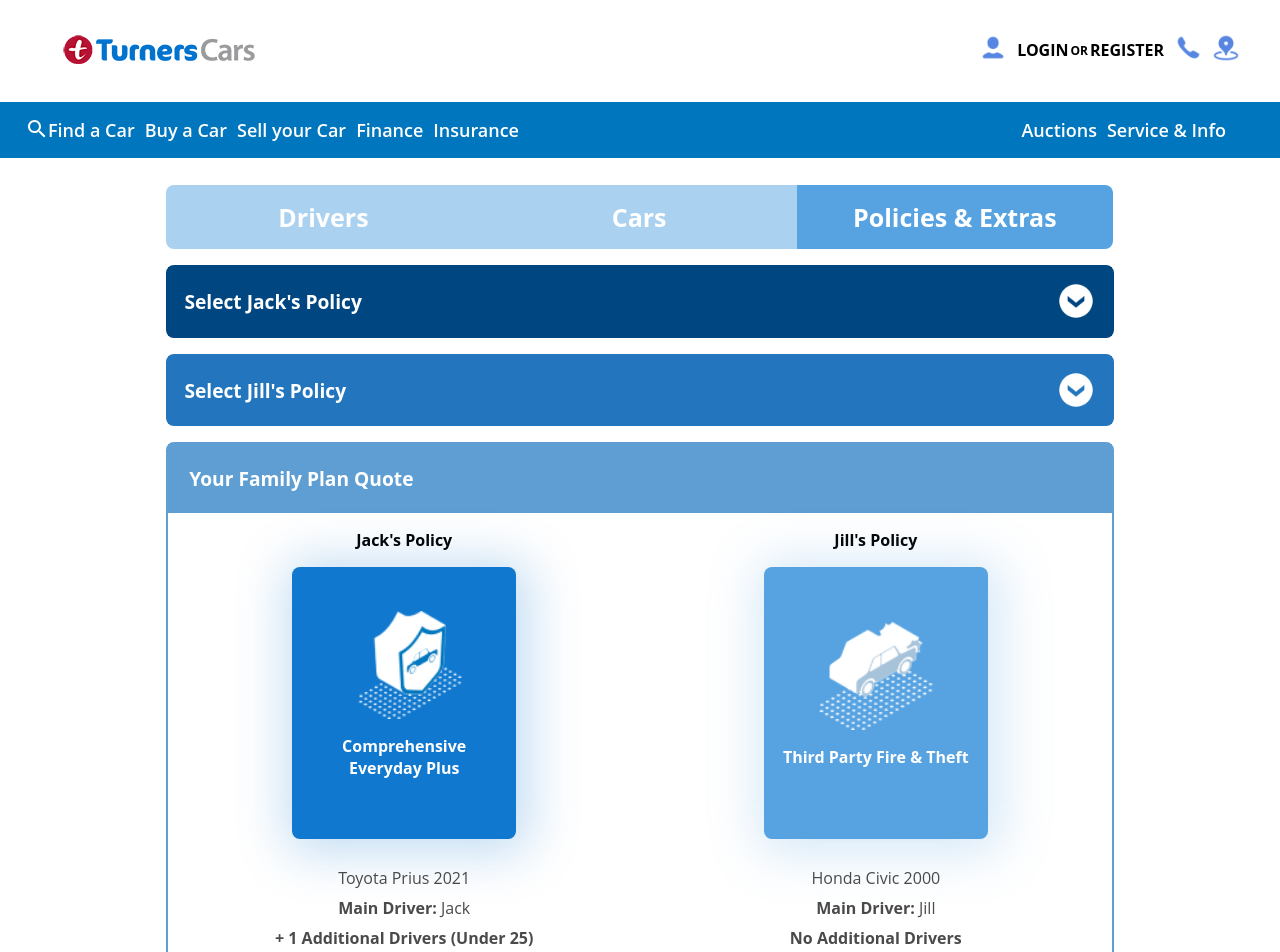
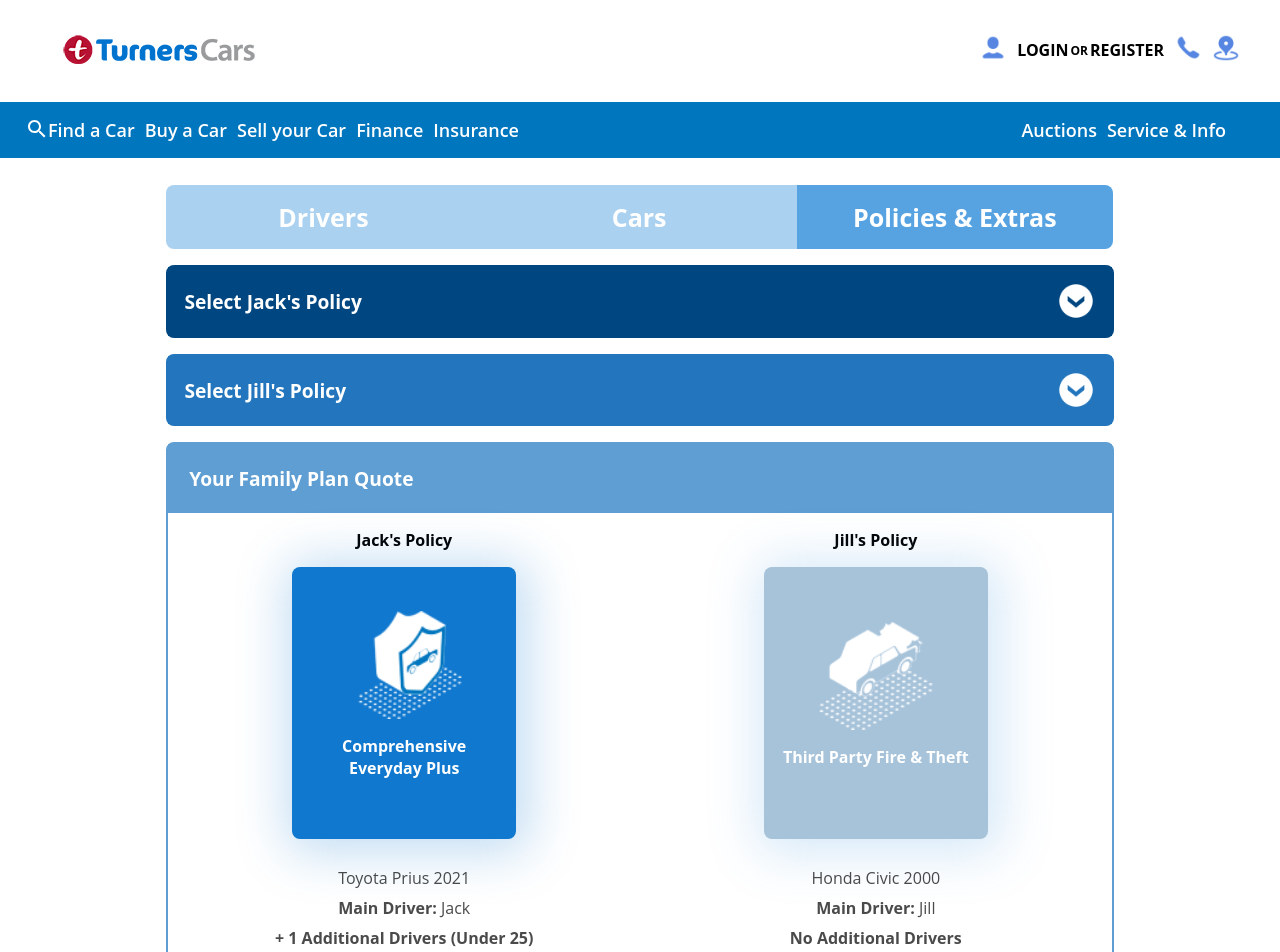
Before and after one commit to aidannairn/insure-a-vehicle, a React (Create React App) app: page /insurance in a window 1280 px wide. Shown: the top 952 px of the page. Built offline with nearby package versions, Linux system fonts and the light colour scheme.

Commit message:
feat: Update state of driver insurance policy.

```diff
--- a/src/components/PoliciesAndExtras/DriverPolicy/DriverPolicy.tsx
+++ b/src/components/PoliciesAndExtras/DriverPolicy/DriverPolicy.tsx
@@ -6,9 +6,12 @@ import MechanicalBreakdown from './MechanicalBreakdown/MechanicalBreakdown'
 
 interface DriverPolicyProps {
   name: string
+  driverIndex: number
+  setFamilyDetails: any
+  familyDetails: any
 }
 
-const DriverPolicy: React.FC<DriverPolicyProps> = ({ name }) => {
+const DriverPolicy: React.FC<DriverPolicyProps> = ({ name, driverIndex, setFamilyDetails, familyDetails }) => {
   const [isExpanded, setIsExpanded] = useState<boolean>(false)
 
   const handleArrowClick = () => setIsExpanded(!isExpanded)
@@ -24,7 +27,7 @@ const DriverPolicy: React.FC<DriverPolicyProps> = ({ name }) => {
       {isExpanded &&
         <div className="policy">
           <p>Which policy would you like {name} to be covered with?</p>
-          <PolicyTypes />
+          <PolicyTypes driverIndex={driverIndex} setFamilyDetails={setFamilyDetails} familyDetails={familyDetails} />
           <div className="insurance-amount">
             <p>How much would you like to insure {name}'s car for?</p>
             <input type="number" placeholder="(max $4,000)" />
--- a/src/components/PoliciesAndExtras/DriverPolicy/PolicyTypes/PolicyType/PolicyType.tsx
+++ b/src/components/PoliciesAndExtras/DriverPolicy/PolicyTypes/PolicyType/PolicyType.tsx
@@ -13,10 +13,13 @@ interface PolicyTypesInterface {
 }
 
 interface Props {
-  policyType: PolicyTypesInterface
+  policyType: PolicyTypesInterface,
+  driverIndex: number
+  setFamilyDetails: any
+  familyDetails: any
 }
 
-const PolicyType: React.FC<Props> = ({ policyType }) => {
+const PolicyType: React.FC<Props> = ({ policyType, driverIndex, setFamilyDetails, familyDetails }) => {
   const {
     type,
     monthlyRate,
@@ -26,6 +29,11 @@ const PolicyType: React.FC<Props> = ({ policyType }) => {
     mostPopular,
     cover
   } = policyType
+
+  const handlePolicySelect = () => {
+    familyDetails[driverIndex].insurance.type = type
+    setFamilyDetails([...familyDetails])
+  }
 
   return (
     <div className="policy-type">
@@ -44,7 +52,7 @@ const PolicyType: React.FC<Props> = ({ policyType }) => {
         </div>
       }
       <p className="cover">{cover}</p>
-      <div className="select-policy-btn">Select</div>
+      <div className="select-policy-btn" onClick={handlePolicySelect}>Select</div>
     </div>
   )
 }
--- a/src/components/PoliciesAndExtras/DriverPolicy/PolicyTypes/PolicyTypes.tsx
+++ b/src/components/PoliciesAndExtras/DriverPolicy/PolicyTypes/PolicyTypes.tsx
@@ -4,7 +4,13 @@ import PolicyType from './PolicyType/PolicyType'
 import policyTypesData from './policy-types-data'
 import './policy-types.css'
 
-const PolicyTypes: React.FC = () => {
+interface Props {
+  driverIndex: number
+  setFamilyDetails: any
+  familyDetails: any
+}
+
+const PolicyTypes: React.FC<Props> = ({ driverIndex, setFamilyDetails, familyDetails }) => {
   interface PolicyTypesInterface {
     icon: string
     type: string
@@ -19,6 +25,7 @@ const PolicyTypes: React.FC = () => {
 
   const policyTypes: PolicyTypesInterface[] = policyTypesData
 
+  const [policyIndex, setPolicyIndex] = useState(0)
   const [policyType, setPolicyType] = useState<PolicyTypesInterface>(policyTypes[0])
 
   const getAccentCol = () => {
@@ -31,7 +38,10 @@ const PolicyTypes: React.FC = () => {
     }
   }
 
-  const handlePolicyOptionClick = (i: number) => setPolicyType(policyTypes[i])
+  const handlePolicyOptionClick = (i: number) => {
+    setPolicyIndex(i)
+    setPolicyType(policyTypes[policyIndex])
+  }
 
   return (
     <div className="policy-types">
@@ -44,7 +54,7 @@ const PolicyTypes: React.FC = () => {
         ))}
       </div>
       <div className='pt-bg-accent' style={{ backgroundColor: getAccentCol() }} />
-      <PolicyType policyType={policyType} />
+      <PolicyType policyType={policyType} driverIndex={driverIndex} setFamilyDetails={setFamilyDetails} familyDetails={familyDetails} />
       <div className='check-policy'>
         <a className="check-policy" href="#">Check Policy</a>
       </div>
--- a/src/components/PoliciesAndExtras/FamilyPlanQuote/FamilyMemberPolicy/FamilyMemberPolicy.tsx
+++ b/src/components/PoliciesAndExtras/FamilyPlanQuote/FamilyMemberPolicy/FamilyMemberPolicy.tsx
@@ -20,11 +20,23 @@ interface DriverDetails {
   additionalDrivers: number
 }
 
+interface PolicyTypesInterface {
+  icon: string
+  type: string
+  monthlyRate: number
+  quarterlyRate: number
+  annualRate: number
+  famPlanDiscount?: boolean
+  cover: string
+  bgCol: string
+}
+
 interface Props {
   driver: DriverDetails
+  policyTypes: PolicyTypesInterface[]
 }
 
-const FamilyMemberPolicy: React.FC<Props> = ({ driver }) => {
+const FamilyMemberPolicy: React.FC<Props> = ({ driver, policyTypes }) => {
   const {
     name,
     insurance,
@@ -38,19 +50,20 @@ const FamilyMemberPolicy: React.FC<Props> = ({ driver }) => {
   const { make, model, year } = car
 
   const getPolicyIcon = (policyType: string) => {
-    switch (policyType) {
-      case 'comprehensive everyday plus': return 'comprehensive'
-      case 'third party property damage': return 'property-damage'
-      case 'third party fire & theft': return 'fire-and-theft'
-      default: return 'comprehensive'
-    }
+    const matchedPolicy = policyTypes.filter(policy => policy.type === policyType)
+    return matchedPolicy[0].icon
+  }
+
+  const getCol = (policyType: string) => {
+    const matchedPolicy = policyTypes.filter(policy => policy.type === policyType)
+    return matchedPolicy[0].bgCol
   }
 
   return (
     <div className="family-member-policy">
       <p>{name}'s Policy</p>
-      <div className="icon-and-type-container">
-        <img src={`images/${getPolicyIcon(type)}-icon.png`} alt="Policy" />
+      <div className="icon-and-type-container" style={{backgroundColor: getCol(type)}}>
+        <img src={getPolicyIcon(type)} alt="Policy" />
         <p>{type}</p>
       </div>
       <p>{make} {model} {year}</p>
--- a/src/components/PoliciesAndExtras/FamilyPlanQuote/FamilyPlanQuote.tsx
+++ b/src/components/PoliciesAndExtras/FamilyPlanQuote/FamilyPlanQuote.tsx
@@ -39,7 +39,7 @@ const FamilyPlanQuote: React.FC<FamilyPlanQuoteProps> = ({ familyDetails }) => {
       return prevVal + matchedPolicy[0].monthlyRate
     }, initialValue)
     setFamilyTotal(policiesTotal)
-  }, [])
+  }, [familyDetails])
 
 
   interface PolicyTypesInterface {
@@ -68,7 +68,7 @@ const FamilyPlanQuote: React.FC<FamilyPlanQuoteProps> = ({ familyDetails }) => {
       <div id="family-policies">
         {
           familyDetails.map((driver: DriverDetails, i: number) => (
-            <FamilyMemberPolicy key={i} driver={driver} />
+            <FamilyMemberPolicy key={i} driver={driver} policyTypes={policyTypes} />
           ))
         }
       </div>
--- a/src/components/PoliciesAndExtras/PoliciesAndExtras.tsx
+++ b/src/components/PoliciesAndExtras/PoliciesAndExtras.tsx
@@ -1,3 +1,5 @@
+import { useEffect, useState } from "react"
+
 import DriverPolicy from "./DriverPolicy/DriverPolicy"
 import FamilyPlanQuote from "./FamilyPlanQuote/FamilyPlanQuote"
 
@@ -28,7 +30,10 @@ const PoliciesAndExtras: React.FC<Props> = () => {
     additionalDrivers: number
   }
 
-  const familyDetails: DriverDetails[] = [
+  const [familyDetails, setFamilyDetails] = useState<DriverDetails[]>([])
+
+  useEffect(() => {
+    const initialFamDetails = [
       {
         name: 'Jack',
         insurance: {
@@ -60,12 +65,14 @@ const PoliciesAndExtras: React.FC<Props> = () => {
         additionalDrivers: 0
       }
     ]
+    setFamilyDetails(initialFamDetails)
+  }, [])
 
   return (
     <div>
       {
         familyDetails.map((driver: DriverDetails, i: number) => (
-          <DriverPolicy key={i} name={driver.name} />
+          <DriverPolicy key={i} name={driver.name} driverIndex={i} setFamilyDetails={setFamilyDetails} familyDetails={familyDetails} />
         ))
       }
       <FamilyPlanQuote familyDetails={familyDetails} />
```
Lines whose indentation alone changed are shown as unchanged.
